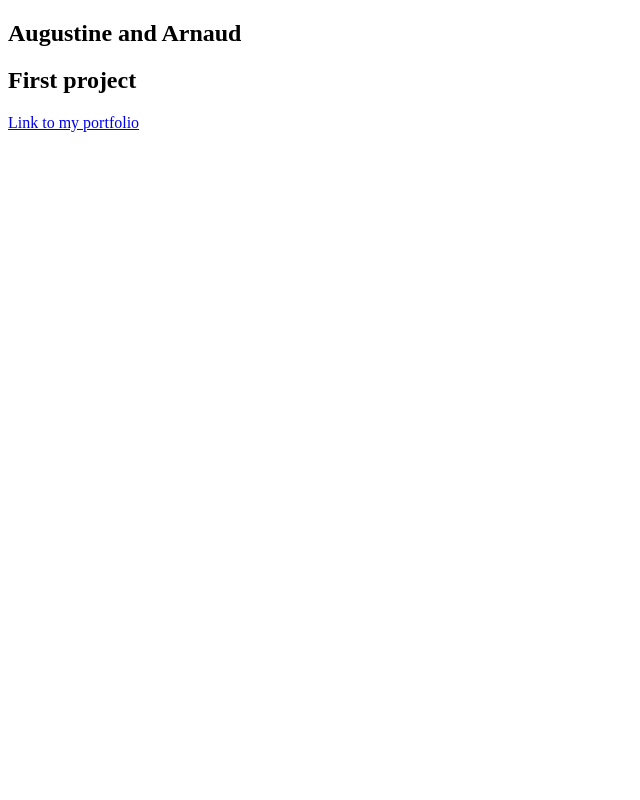
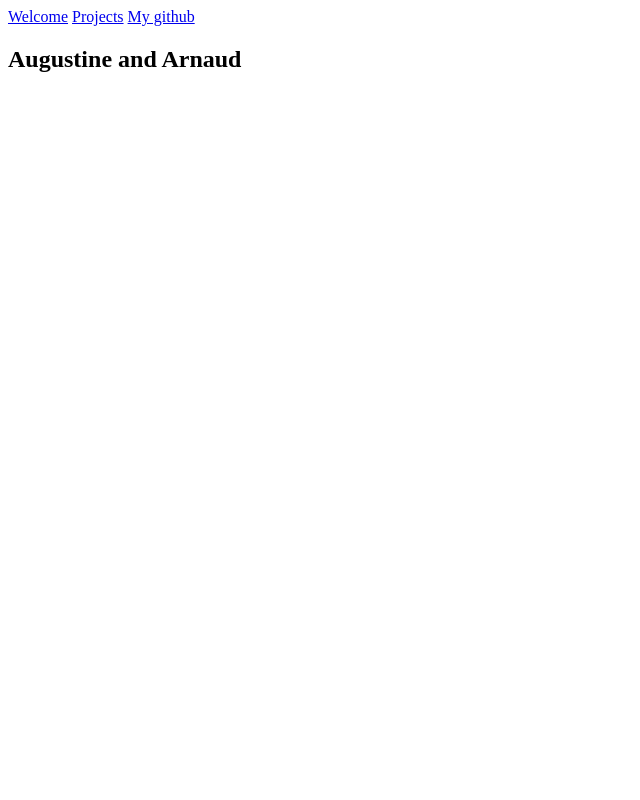
Before and after one commit to ababaug/Augustine-and-Arnaud-Team, a plain HTML site: page index.html in a window 1280 px wide. Shown: the top 800 px of the page, without its empty margins (0-640 px from the left). Drawn offline with Linux system fonts and the light colour scheme.

Commit message:
Section link and profile link added

```diff
--- a/index.html
+++ b/index.html
@@ -7,11 +7,15 @@
   </head>
 
   <body>
-    <nav id="navbar"></nav>
-    <section id="welcome-section">
+    <nav id="navbar">
+      <a href="#welcome-section">Welcome</a>
+      <a href="#projects">Projects</a>
+      <a id="profile-link" target="_blank" href="https://github.com/austync/Augustine-and-Arnaud-Team">My github</a>
+    </nav>
+    <section style="height: 800px;" id="welcome-section">
       <h1>Augustine and Arnaud</h1>
     </section>
-    <section id="projects">
+    <section style="height: 800px;" id="projects">
       <h2 class="project-tile">First project</h2>
       <a href="https://www.delftstack.com/howto/javascript/javascript-max-of-array/">Link to my portfolio</a>
     </section>
```
